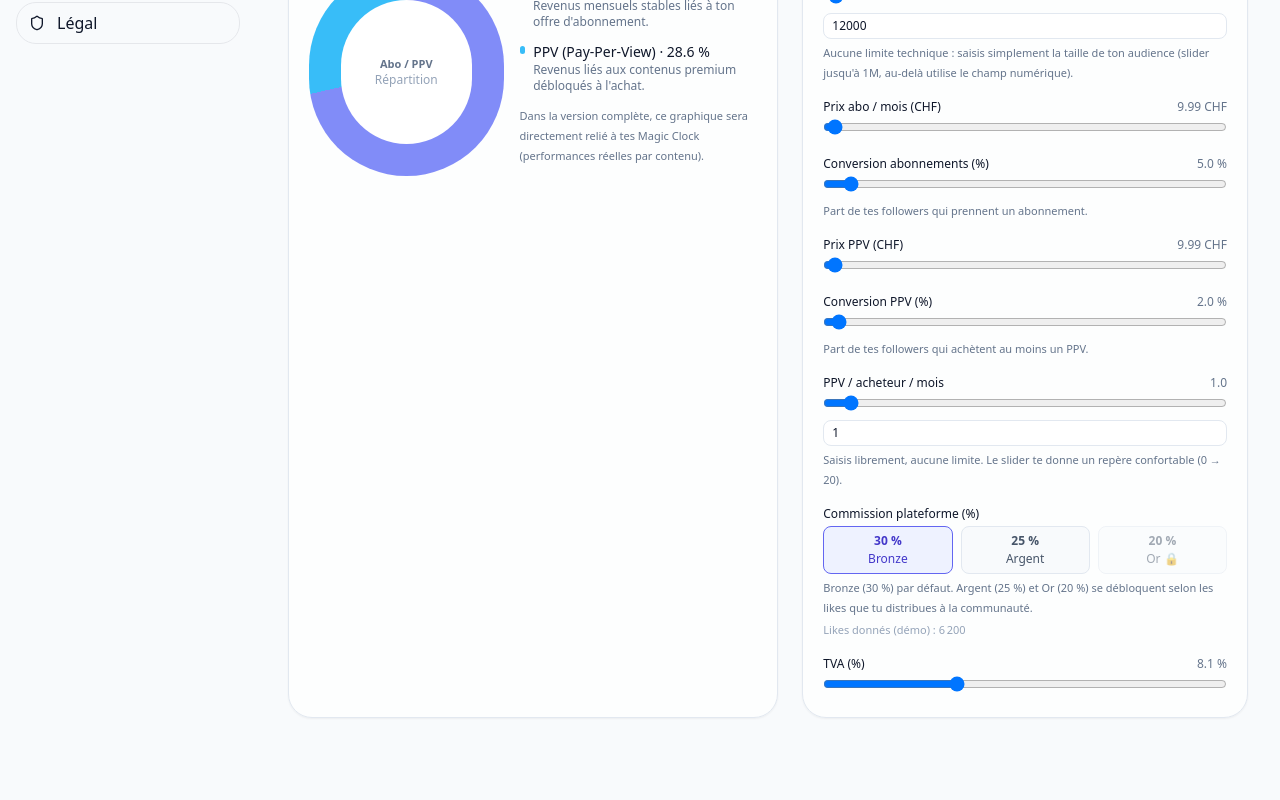
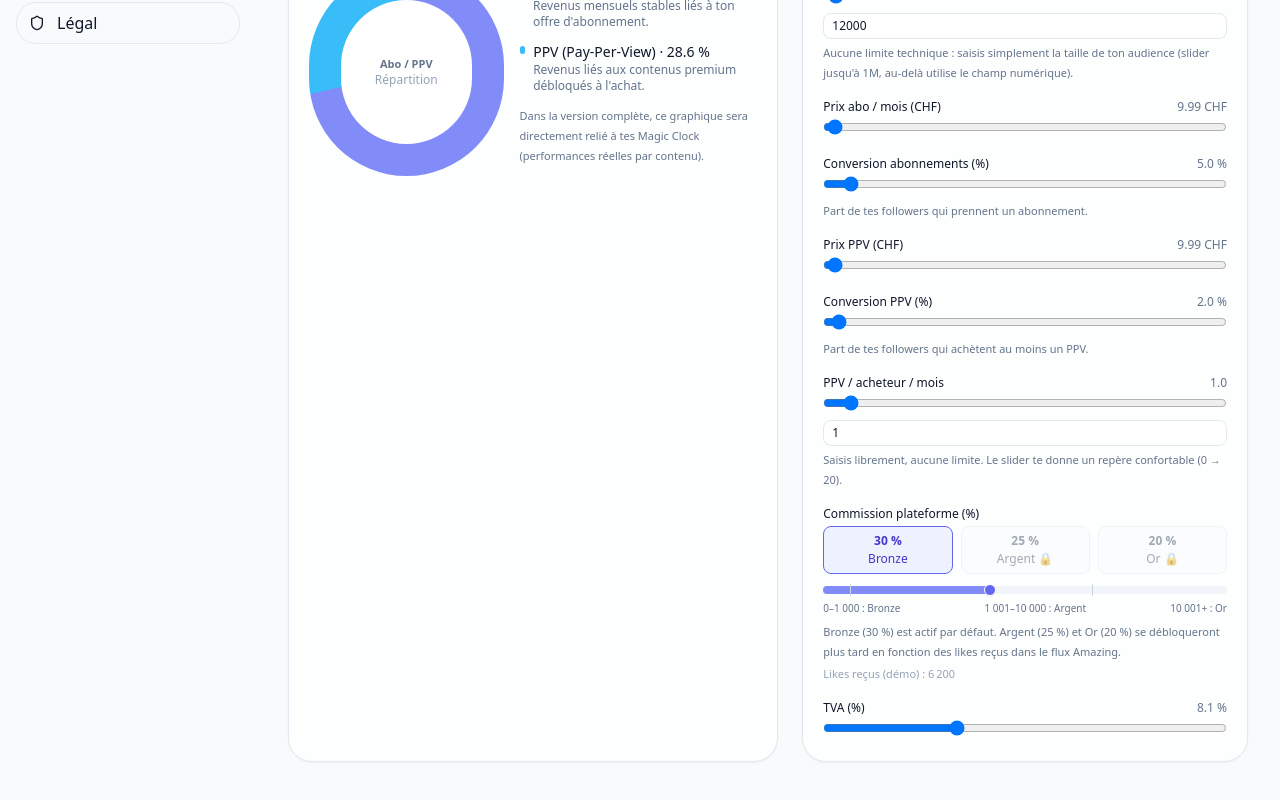
Before and after one commit to welcome-magic-clock/magic-clock-web-mvp, a Next.js app: page /monet in a window 1280 px wide. Shown: the part 404-1204 px from the top of the page. Before the commit the page ends 1170 px from the top, so only its background shows below. Built offline with nearby package versions, Linux system fonts and the light colour scheme.

Commit message:
Update page.tsx

```diff
--- a/app/monet/page.tsx
+++ b/app/monet/page.tsx
@@ -43,13 +43,25 @@ const DEFAULT_PARAMS: Params = {
 };
 
 const PLATFORM_TIERS = [
-  { id: "bronze" as const, label: "Bronze", rate: 0.3, minLikes: 0 },
-  { id: "silver" as const, label: "Argent", rate: 0.25, minLikes: 5000 },
-  { id: "gold" as const, label: "Or", rate: 0.2, minLikes: 20000 },
+  // seuils théoriques (0–1000 / 1001–10000 / 10001+)
+  { id: "bronze" as const, label: "Bronze", rate: 0.3, minLikes: 0, maxLikes: 1000 },
+  {
+    id: "silver" as const,
+    label: "Argent",
+    rate: 0.25,
+    minLikes: 1001,
+    maxLikes: 10000,
+  },
+  { id: "gold" as const, label: "Or", rate: 0.2, minLikes: 10001, maxLikes: Infinity },
 ];
 
-// fake : likes donnés par le créateur à la communauté
-const FAKE_LIKES_GIVEN = 6200; // pour démo : Bronze + Argent débloqués, Or verrouillé
+// Démo : likes reçus dans le flux Amazing
+const FAKE_LIKES_RECEIVED = 6200;
+
+// pour la barre de progression
+const BRONZE_MAX = 1000;
+const SILVER_MAX = 10000;
+const BAR_MAX = 15000;
 
 function formatMoney(value: number): string {
   if (!Number.isFinite(value)) return "-";
@@ -143,9 +155,9 @@ export default function MonetPage() {
   const currentTier = PLATFORM_TIERS.find(
     (t) => t.id === params.platformTierId
   )!;
-  const unlockedTierIds = PLATFORM_TIERS.filter(
-    (t) => FAKE_LIKES_GIVEN >= t.minLikes
-  ).map((t) => t.id);
+
+  // Pour le moment : seul Bronze est vraiment débloqué
+  const unlockedTierIds: ("bronze" | "silver" | "gold")[] = ["bronze"];
 
   const handleParamChange = <K extends keyof Params>(
     key: K,
@@ -156,6 +168,12 @@ export default function MonetPage() {
       [key]: value,
     }));
   };
+
+  // Barre de progression likes
+  const likes = FAKE_LIKES_RECEIVED;
+  const progressPct = Math.min(likes / BAR_MAX, 1) * 100;
+  const bronzePct = (BRONZE_MAX / BAR_MAX) * 100;
+  const silverPct = (SILVER_MAX / BAR_MAX) * 100;
 
   return (
     <div className="container py-8 space-y-6">
@@ -269,7 +287,8 @@ export default function MonetPage() {
             {/* Donut simplifié */}
             <div className="flex items-center justify-center">
               <div className="relative h-52 w-52">
-                <div className="absolute inset-0 rounded-full bg-[conic-gradient(theme(colors.indigo.400)_0%_var(--abo),theme(colors.sky.400)_var(--abo)_100%)]"
+                <div
+                  className="absolute inset-0 rounded-full bg-[conic-gradient(theme(colors.indigo.400)_0%_var(--abo),theme(colors.sky.400)_var(--abo)_100%)]"
                   style={
                     {
                       "--abo": `${metrics.mixAboPct}%`,
@@ -295,7 +314,8 @@ export default function MonetPage() {
                     Abonnements récurrents · {metrics.mixAboPct.toFixed(1)} %
                   </p>
                   <p className="text-xs text-slate-500">
-                    Revenus mensuels stables liés à ton offre d&apos;abonnement.
+                    Revenus mensuels stables liés à ton offre
+                    d&apos;abonnement.
                   </p>
                 </div>
               </div>
@@ -354,7 +374,10 @@ export default function MonetPage() {
                 value={params.followers}
                 min={0}
                 onChange={(e) =>
-                  handleParamChange("followers", Math.max(0, Number(e.target.value) || 0))
+                  handleParamChange(
+                    "followers",
+                    Math.max(0, Number(e.target.value) || 0)
+                  )
                 }
               />
               <p className="mt-1 text-[11px] text-slate-500">
@@ -526,12 +549,46 @@ export default function MonetPage() {
                   );
                 })}
               </div>
+
+              {/* Barre de progression likes / paliers */}
+              <div className="mt-3">
+                <div className="relative h-2 rounded-full bg-slate-100">
+                  {/* Progress */}
+                  <div
+                    className="absolute inset-y-0 left-0 rounded-full bg-indigo-400"
+                    style={{ width: `${progressPct}%` }}
+                  />
+                  {/* Repère Bronze max (1000) */}
+                  <div
+                    className="absolute top-1/2 h-3 w-px -translate-y-1/2 bg-slate-300"
+                    style={{ left: `${bronzePct}%` }}
+                  />
+                  {/* Repère Silver max (10000) */}
+                  <div
+                    className="absolute top-1/2 h-3 w-px -translate-y-1/2 bg-slate-300"
+                    style={{ left: `${silverPct}%` }}
+                  />
+                  {/* Curseur */}
+                  <div
+                    className="absolute top-1/2 h-3 w-3 -translate-y-1/2 rounded-full border border-white bg-indigo-500 shadow-sm"
+                    style={{ left: `${progressPct}%`, transform: "translate(-50%, -50%)" }}
+                  />
+                </div>
+                <div className="mt-1 flex justify-between text-[10px] text-slate-500">
+                  <span>0–1 000 : Bronze</span>
+                  <span>1 001–10 000 : Argent</span>
+                  <span>10 001+ : Or</span>
+                </div>
+              </div>
+
               <p className="mt-1 text-[11px] text-slate-500">
-                Bronze (30 %) par défaut. Argent (25 %) et Or (20 %) se
-                débloquent selon les likes que tu distribues à la communauté.
+                Bronze (30 %) est actif par défaut. Argent (25 %) et Or (20 %)
+                se débloqueront plus tard en fonction des likes reçus dans le
+                flux Amazing.
               </p>
               <p className="mt-0.5 text-[11px] text-slate-400">
-                Likes donnés (démo) : {FAKE_LIKES_GIVEN.toLocaleString("fr-CH")}
+                Likes reçus (démo) :{" "}
+                {FAKE_LIKES_RECEIVED.toLocaleString("fr-CH")}
               </p>
             </div>
 
```
